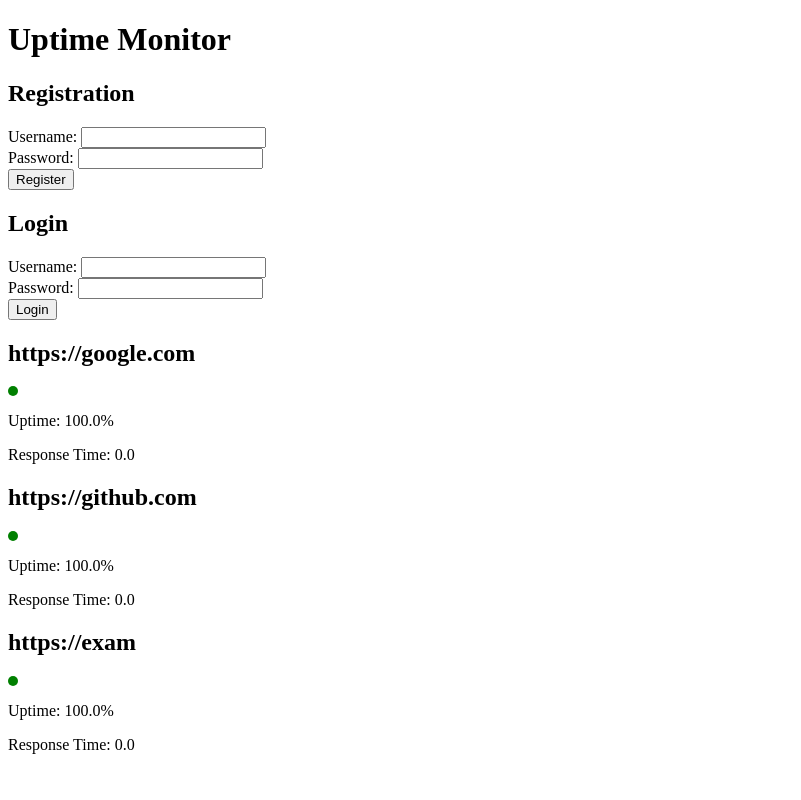
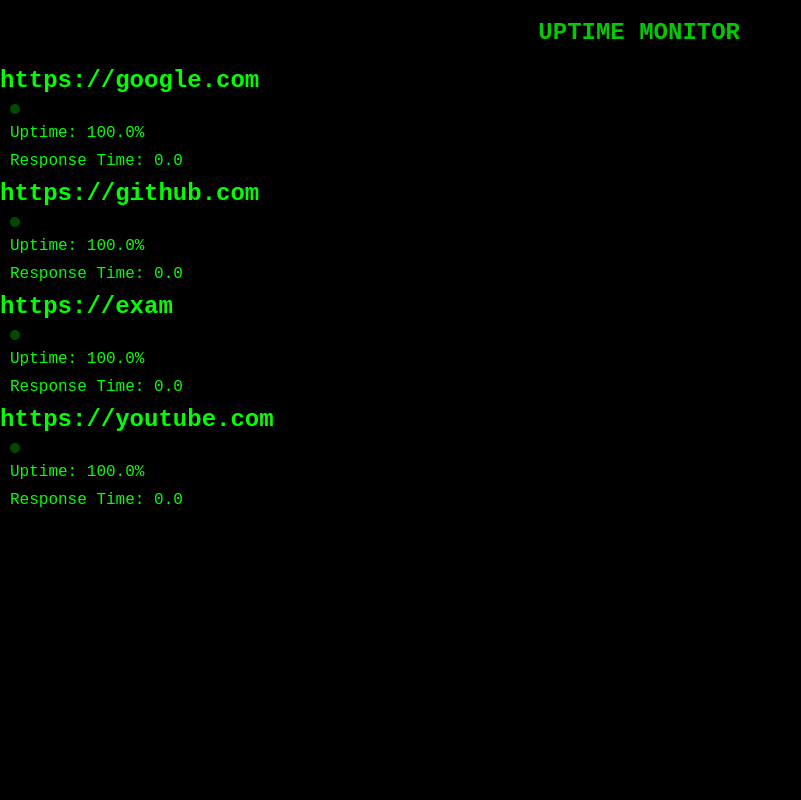
Before and after one commit to N-Erickson/knockNOC, a Flask app: page / in a window 1280 px wide. Shown: the whole page, without its empty margins (0-801 px from the left). Run offline with Flask 3, Linux system fonts and the light colour scheme; the visitor is signed in with stand-in values (Sample User, id 1); data that the repository does not hold is empty.

Commit message:
Updated User Auth, Login prompt, style, etc

```diff
--- a/config.yaml
+++ b/config.yaml
@@ -2,6 +2,7 @@ endpoints:
   - https://google.com
   - https://github.com
   - https://exam
+  - https://youtube.com
 
 #How often to ping in seconds
 ping_interval: 10
--- a/main.py
+++ b/main.py
@@ -1,7 +1,7 @@
 import os
 import requests
 import yaml
-from flask import Flask, render_template_string, request, redirect, session
+from flask import Flask, render_template, request, redirect, session, url_for
 from jinja2 import select_autoescape, Environment, FileSystemLoader
 from datetime import datetime, timedelta
 import sqlite3
@@ -20,7 +20,7 @@ with open('config.yaml') as file:
     config = yaml.load(file, Loader=yaml.FullLoader)
 
 # Set up Jinja2 template environment
-template_loader = FileSystemLoader(searchpath="./templates")
+template_loader = FileSystemLoader(searchpath=os.path.abspath("templates"))
 template_env = Environment(loader=template_loader, autoescape=select_autoescape(['html', 'xml']))
 template_env.filters['calculate_response_time'] = calculate_response_time
 
@@ -43,7 +43,7 @@ def store_ping_data(endpoint, status, response_time):
 @app.route('/')
 def home():
     if 'username' in session:
-        rendered_template = template.render(results=ping_history)
+        rendered_template = template.render(results=ping_history, url_for=url_for, session=session)
         return rendered_template
     else:
         return redirect('/login')
@@ -59,7 +59,7 @@ def register():
             # Replace the example code with the actual logic for storing user information
             session['username'] = username
             return redirect('/')
-    return render_template_string('<h2>Registration</h2><form method="POST" action="/register"><label for="username">Username:</label><input type="text" id="username" name="username" required><br><label for="password">Password:</label><input type="password" id="password" name="password" required><br><input type="submit" value="Register"></form>')
+    return render_template('register.html')
 
 @app.route('/login', methods=['GET', 'POST'])
 def login():
@@ -75,7 +75,7 @@ def login():
             if username == 'admin' and password == 'admin':
                 session['username'] = username
                 return redirect('/')
-    return render_template_string('<h2>Login</h2><form method="POST" action="/login"><label for="username">Username:</label><input type="text" id="username" name="username" required><br><label for="password">Password:</label><input type="password" id="password" name="password" required><br><input type="submit" value="Login"></form>')
+    return render_template('login.html')
 
 if __name__ == '__main__':
     # Start the ping thread
--- a/templates/index.html
+++ b/templates/index.html
@@ -3,53 +3,98 @@
 <head>
     <title>Uptime Monitor</title>
     <style>
+        * {
+            margin: 0;
+            padding: 0;
+            box-sizing: border-box;
+        }
+
+        body {
+            background-color: black;
+            color: #00FF00;
+            font-family: 'Courier New', monospace;
+            overflow: hidden;
+        }
+
+        h1 {
+            font-size: 24px;
+            margin: 20px;
+            text-align: center;
+            text-transform: uppercase;
+            animation: glitch 2s infinite;
+        }
+
         .status-bar {
             display: flex;
             align-items: center;
+            margin: 10px;
         }
 
-        .status-bar .status-box {
+        .status-box {
             width: 10px;
             height: 10px;
             margin-right: 5px;
             border-radius: 50%;
+            animation: blink 1s infinite;
         }
 
-        .status-bar .status-box.up {
-            background-color: green;
+        .status-box.up {
+            background-color: #00FF00;
         }
 
-        .status-bar .status-box.down {
+        .status-box.down {
             background-color: red;
+        }
+
+        p {
+            margin: 10px;
+            animation: typing 5s steps(20) infinite;
+        }
+
+        @keyframes glitch {
+            0% {
+                transform: translate(0, 0);
+                opacity: 1;
+            }
+            25% {
+                transform: translate(-2px, -2px);
+                opacity: 0.75;
+            }
+            50% {
+                transform: translate(2px, 2px);
+                opacity: 0.9;
+            }
+            75% {
+                transform: translate(-2px, 2px);
+                opacity: 0.75;
+            }
+            100% {
+                transform: translate(0, 0);
+                opacity: 1;
+            }
+        }
+
+        @keyframes blink {
+            0%, 100% {
+                opacity: 1;
+            }
+            50% {
+                opacity: 0;
+            }
+        }
+
+        @keyframes typing {
+            from {
+                width: 0;
+            }
+            to {
+                width: 100%;
+            }
         }
     </style>
 </head>
 <body>
     <h1>Uptime Monitor</h1>
-
-    <!-- Registration Form -->
-    <h2>Registration</h2>
-    <form action="/register" method="post">
-        <label for="username">Username:</label>
-        <input type="text" id="username" name="username" required>
-        <br>
-        <label for="password">Password:</label>
-        <input type="password" id="password" name="password" required>
-        <br>
-        <input type="submit" value="Register">
-    </form>
-
-    <!-- Login Form -->
-    <h2>Login</h2>
-    <form action="/login" method="post">
-        <label for="username">Username:</label>
-        <input type="text" id="username" name="username" required>
-        <br>
-        <label for="password">Password:</label>
-        <input type="password" id="password" name="password" required>
-        <br>
-        <input type="submit" value="Login">
-    </form>
 
     {% for endpoint, pings in results.items() %}
         <h2>{{ endpoint }}</h2>
@@ -62,13 +107,11 @@
         <p>Response Time: {{ pings | calculate_response_time }}</p>
     {% endfor %}
 
+    <script src="https://code.jquery.com/jquery-3.6.0.min.js"></script>
     <script>
-        function refreshContent() {
-            setTimeout(function() {
-                window.location.reload();
-            }, 5000);
-        }
-        window.onload = refreshContent;
+        $(document).ready(function() {
+            // Add your JavaScript code here
+        });
     </script>
 </body>
 </html>
```
Also changed, not shown: templates/login.html (added, +85 -0 lines), user.py (added, +18 -0 lines), ping_history.db.
